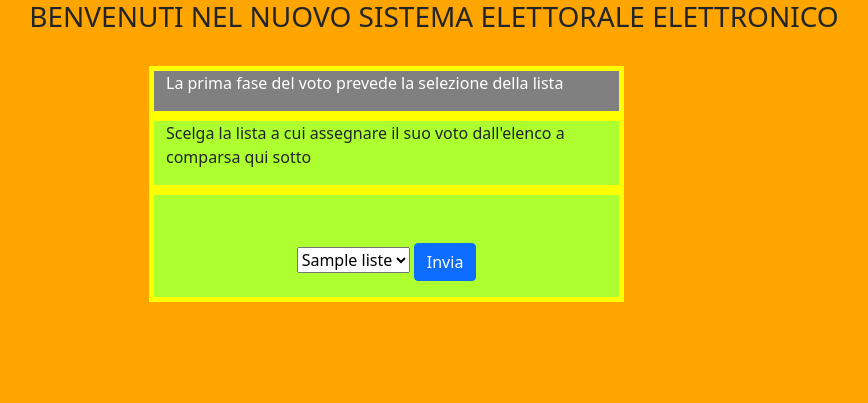
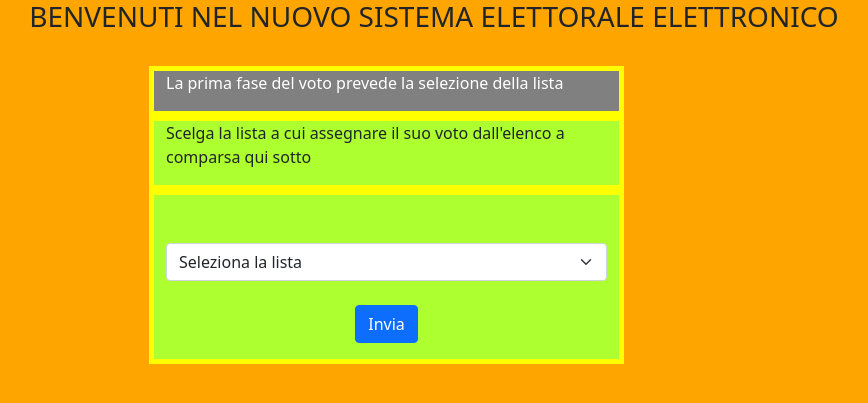
Before and after one commit to Bencio09/Es27PHP, a PHP site: page /Pages/lista.php in a window 1280 px wide. Shown: the top 403 px of the page, without its empty margins (206-1074 px from the left). Run offline with PHP 8.4, Linux system fonts and the light colour scheme; tables that the repository leaves empty or names only in its code hold one stand-in row (values such as "Sample post").

Commit message:
Aggiustato lo stile del dropdown

```diff
--- a/Pages/lista.php
+++ b/Pages/lista.php
@@ -46,13 +46,15 @@ session_start();
 
                 <form action="./Pages/lista.php">
                     <br>
-                    <select id="list" name="list">
+                    <select id="list" name="list" class="form-select" aria-label="Default select example">
+                        <option selected>Seleziona la lista</option>
                         <?php
                             while ($row = mysqli_fetch_assoc ($result)){
                             echo "<option value='$row[nome_lista]'>", "$row[nome_lista]", "</option>";
                             }
                         ?>
                     </select>
+                    <br>
                     <input class="btn btn-primary" type="submit" value="Invia">
                     <br>
                 </form>
```
